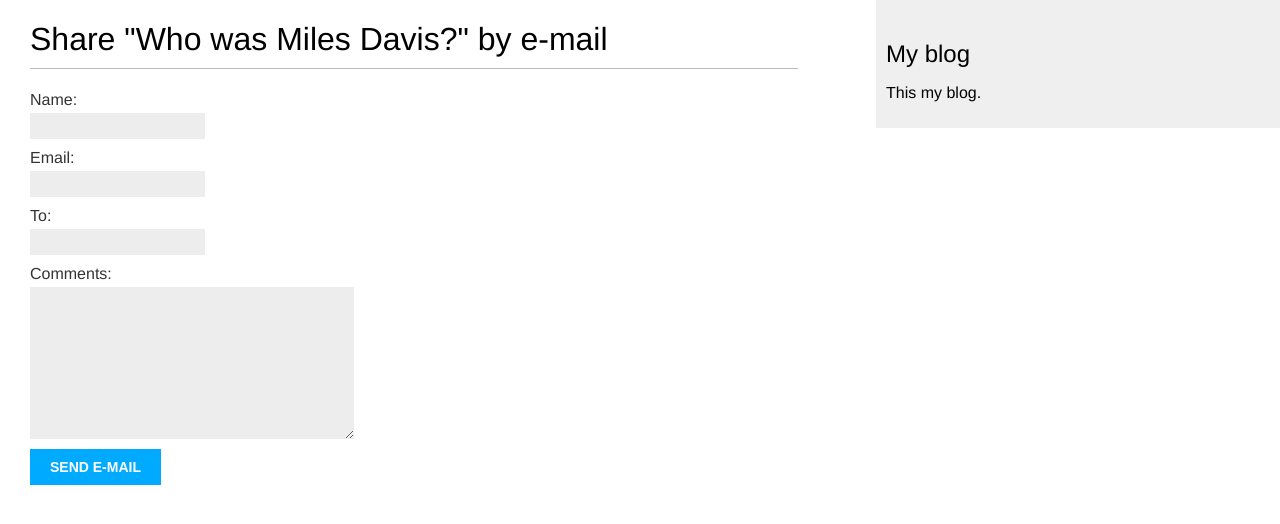
After one commit to Oleg2Pi/My_Blog, a Django app: page /blog/5/share/ in a window 1280 px wide. The commit adds this page. Shown: the top 524 px of the page. Run offline with Django 4.2, Linux system fonts and the light colour scheme; data comes from the database, SQL or seed files in the repository.

Commit message:
Modificate settings: add Email_host and etc (for work you need add your e-mail and password in settings and blog/views.py; then create template - share.html and modificate blog.urls.py

```diff
--- a/myblog/blog/templates/blog/post/detail.html
+++ b/myblog/blog/templates/blog/post/detail.html
@@ -8,4 +8,9 @@
     Published {{ post.publish }} by {{ post.author }}
 </p>
 {{ post.body|linebreaks }}
+<p>
+    <a href="{% url 'blog:post_share' post.id %}">
+        Share this post
+    </a>
+</p>
 {% endblock %}
--- /dev/null
+++ b/myblog/blog/templates/blog/post/share.html
@@ -0,0 +1,20 @@
+{% extends "blog/base.html" %}
+
+{% block title %}Share a post{% endblock %}
+
+{% block content %}
+{% if sent %}
+<h1>E-mail successfuly sent</h1>
+<p>
+    "{{ post.title }}" was successfully sent
+    to {{ form.cleaned_data.to }}.
+</p>
+{% else %}
+<h1>Share "{{ post.title }}" by e-mail</h1>
+<form method="post">
+    {{ form.as_p }}
+    {% csrf_token %}
+    <input type="submit" value="Send e-mail">
+</form>
+{% endif %}
+{% endblock %}
--- a/myblog/blog/urls.py
+++ b/myblog/blog/urls.py
@@ -7,4 +7,5 @@ urlpatterns = [
     # path('', views.post_list, name='post_list'),
     path('', views.PostListView.as_view(), name='post_list'),
     path('<int:year>/<int:month>/<int:day>/<slug:post>/', views.post_detail, name='post_detail'),
+    path('<int:post_id>/share/', views.post_share, name='post_share'),
 ]
--- a/myblog/blog/views.py
+++ b/myblog/blog/views.py
@@ -3,7 +3,8 @@ from .models import Post
 from django.views.generic import ListView
 # from django.core.paginator import Paginator, EmptyPage, PageNotAnInteger
 # from django.http import Http404
-from .forms import  EmailPostForm
+from .forms import EmailPostForm
+from django.core.mail import send_mail
 
 def post_share(request, post_id):
     # Извлечь пост по идентификатору id
@@ -12,6 +13,8 @@ def post_share(request, post_id):
         id=post_id,
         status=Post.Status.PUBLISHED
     )
+    sent = False
+
     if request.method == 'POST':
         # Форма была передана на обработку
         form = EmailPostForm(request.POST)
@@ -19,10 +22,21 @@ def post_share(request, post_id):
             # Поля формы успешно прошли валидацию
             cd = form.cleaned_data
             # ... отправить электронное письмо
+            post_url = request.build_absolute_uri(
+                post.get_absolute_url()
+            )
+            subject = f"{cd['name']} recommends you read " \
+                      f"{post.title}"
+            message = f"Read {post.title} at {post_url}\n\n" \
+                      f"{cd['name']}\'s comments: {cd['comments']}"
+            send_mail(subject, message, 'your_account@gmail.com',
+                      [cd['to']])
+            sent = True
     else:
         form = EmailPostForm()
     return render(request, 'blog/post/share.html', {'post': post,
-                                                    'form': form})
+                                                    'form': form,
+                                                    'sent': sent})
 
 # def post_list(request):
 #     post_list = Post.published.all()
--- a/myblog/myblog/settings.py
+++ b/myblog/myblog/settings.py
@@ -122,3 +122,9 @@ STATIC_URL = 'static/'
 # https://docs.djangoproject.com/en/4.1/ref/settings/#default-auto-field
 
 DEFAULT_AUTO_FIELD = 'django.db.models.BigAutoField'
+# Конфигурация сервера электронной почты
+EMAIL_HOST = 'smtp.gmail.com'
+EMAIL_HOST_USER = 'your_account@gmail.com'
+EMAIL_HOST_PASSWORD = 'your_password_from_app_password_gmail'
+EMAIL_PORT = 587
+EMAIL_USE_TLS = True
```
